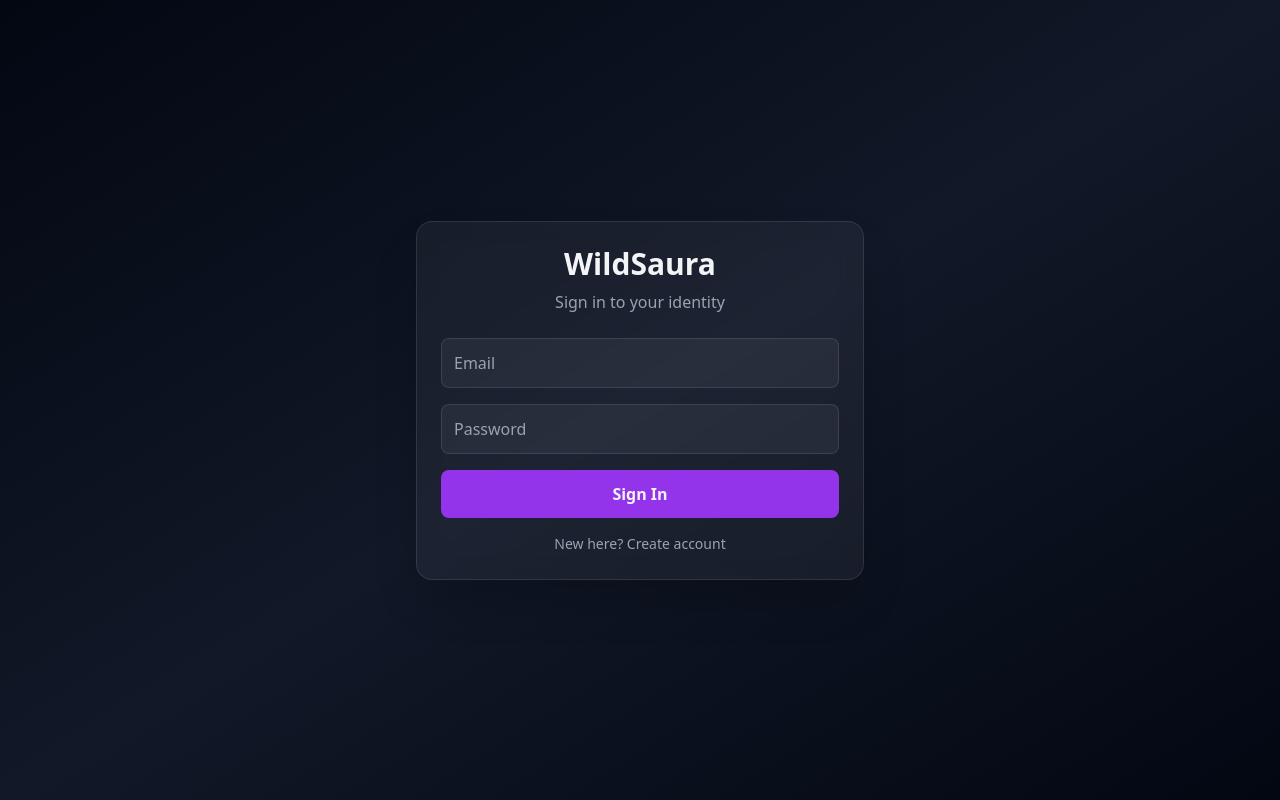
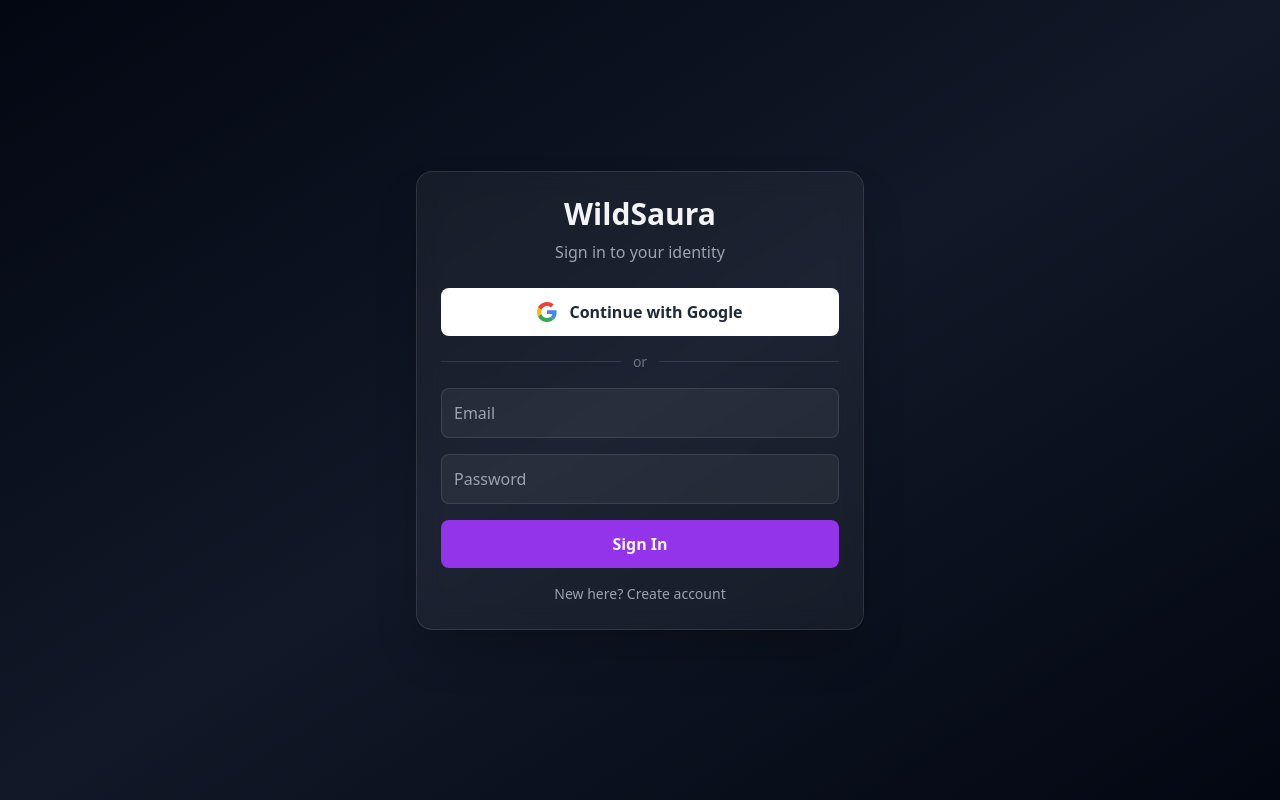
Before and after one commit to madan123051/Identity.wildsaura, a Next.js app: page /login in a window 1280 px wide. Built offline with nearby package versions, Linux system fonts and the light colour scheme; no server answers.

Commit message:
feat: add Google Sign In button to login page

```diff
--- a/app/login/page.tsx
+++ b/app/login/page.tsx
@@ -1,20 +1,29 @@
 "use client";
 import { useState } from "react";
-import { signInWithEmailAndPassword, createUserWithEmailAndPassword } from "firebase/auth";
+import {
+  signInWithEmailAndPassword,
+  createUserWithEmailAndPassword,
+  signInWithPopup,
+  GoogleAuthProvider,
+} from "firebase/auth";
 import { auth } from "@/lib/firebase";
 import { useRouter } from "next/navigation";
 import GlassCard from "@/components/GlassCard";
+
+const googleProvider = new GoogleAuthProvider();
 
 export default function LoginPage() {
   const [email, setEmail] = useState("");
   const [password, setPassword] = useState("");
   const [isSignUp, setIsSignUp] = useState(false);
   const [error, setError] = useState("");
+  const [loading, setLoading] = useState(false);
   const router = useRouter();
 
   const handleSubmit = async (e: React.FormEvent) => {
     e.preventDefault();
     setError("");
+    setLoading(true);
     try {
       if (isSignUp) {
         await createUserWithEmailAndPassword(auth, email, password);
@@ -24,6 +33,21 @@
       router.push("/dashboard");
     } catch (err: any) {
       setError(err.message);
+    } finally {
+      setLoading(false);
+    }
+  };
+
+  const handleGoogleSignIn = async () => {
+    setError("");
+    setLoading(true);
+    try {
+      await signInWithPopup(auth, googleProvider);
+      router.push("/dashboard");
+    } catch (err: any) {
+      setError(err.message);
+    } finally {
+      setLoading(false);
     }
   };
 
@@ -34,6 +58,30 @@
         <p className="text-gray-400 text-center mb-6">
           {isSignUp ? "Create your identity" : "Sign in to your identity"}
         </p>
+
+        {/* Google Sign In Button */}
+        <button
+          onClick={handleGoogleSignIn}
+          disabled={loading}
+          className="w-full flex items-center justify-center gap-3 py-3 mb-4 bg-white text-gray-800 rounded-lg font-semibold hover:bg-gray-100 transition disabled:opacity-50"
+        >
+          <svg width="20" height="20" viewBox="0 0 48 48">
+            <path fill="#EA4335" d="M24 9.5c3.54 0 6.71 1.22 9.21 3.6l6.85-6.85C35.9 2.38 30.47 0 24 0 14.62 0 6.51 5.38 2.56 13.22l7.98 6.19C12.43 13.72 17.74 9.5 24 9.5z"/>
+            <path fill="#4285F4" d="M46.98 24.55c0-1.57-.15-3.09-.38-4.55H24v9.02h12.94c-.58 2.96-2.26 5.48-4.78 7.18l7.73 6c4.51-4.18 7.09-10.36 7.09-17.65z"/>
+            <path fill="#FBBC05" d="M10.53 28.59c-.48-1.45-.76-2.99-.76-4.59s.27-3.14.76-4.59l-7.98-6.19C.92 16.46 0 20.12 0 24c0 3.88.92 7.54 2.56 10.78l7.97-6.19z"/>
+            <path fill="#34A853" d="M24 48c6.48 0 11.93-2.13 15.89-5.81l-7.73-6c-2.15 1.45-4.92 2.3-8.16 2.3-6.26 0-11.57-4.22-13.47-9.91l-7.98 6.19C6.51 42.62 14.62 48 24 48z"/>
+          </svg>
+          Continue with Google
+        </button>
+
+        {/* Divider */}
+        <div className="flex items-center gap-3 mb-4">
+          <div className="flex-1 h-px bg-white/10" />
+          <span className="text-gray-500 text-sm">or</span>
+          <div className="flex-1 h-px bg-white/10" />
+        </div>
+
+        {/* Email/Password Form */}
         <form onSubmit={handleSubmit} className="space-y-4">
           <input
             type="email"
@@ -54,11 +102,13 @@
           {error && <p className="text-red-400 text-sm">{error}</p>}
           <button
             type="submit"
-            className="w-full py-3 bg-purple-600 hover:bg-purple-700 rounded-lg font-semibold transition"
+            disabled={loading}
+            className="w-full py-3 bg-purple-600 hover:bg-purple-700 rounded-lg font-semibold transition disabled:opacity-50"
           >
-            {isSignUp ? "Create Account" : "Sign In"}
+            {loading ? "Please wait..." : isSignUp ? "Create Account" : "Sign In"}
           </button>
         </form>
+
         <button
           className="mt-4 text-sm text-gray-400 hover:text-white w-full text-center"
           onClick={() => setIsSignUp(!isSignUp)}
```
